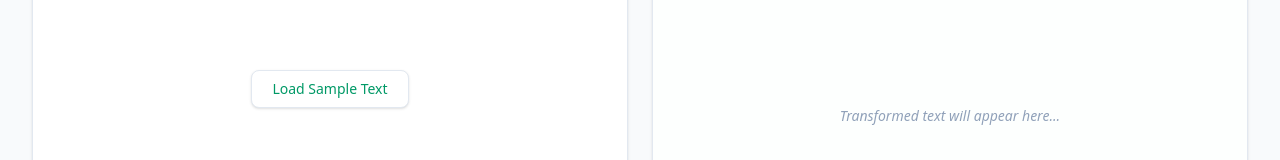
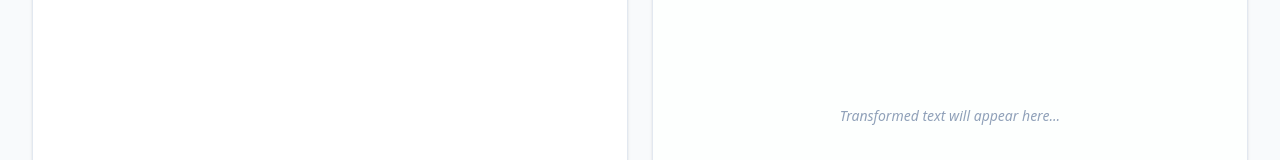
Before and after one commit to thearjunl/OriginCheck, a Next.js app: page / in a window 1280 px wide. Shown: the part 398-558 px from the top of the page. Built offline with nearby package versions, Linux system fonts and the light colour scheme.

Commit message:
Remove Load Sample Text button from Humanizer input panel

```diff
--- a/src/app/page.js
+++ b/src/app/page.js
@@ -225,16 +225,6 @@ export default function HomePage() {
                   placeholder="Paste AI-generated text here, or try a sample..."
                   className="flex-1 w-full bg-transparent resize-none p-5 focus:outline-none text-slate-700 leading-relaxed placeholder:text-slate-400 text-base"
                 />
-                {!inputText && (
-                  <div className="absolute inset-0 flex items-center justify-center pointer-events-none">
-                    <button
-                      onClick={() => setInputText(SAMPLE_TEXT)}
-                      className="pointer-events-auto px-5 py-2 rounded-lg border border-slate-200 bg-white text-emerald-600 text-sm font-medium hover:bg-slate-50 shadow-sm transition-all"
-                    >
-                      Load Sample Text
-                    </button>
-                  </div>
-                )}
               </div>
 
               {/* Output Panel */}
```
